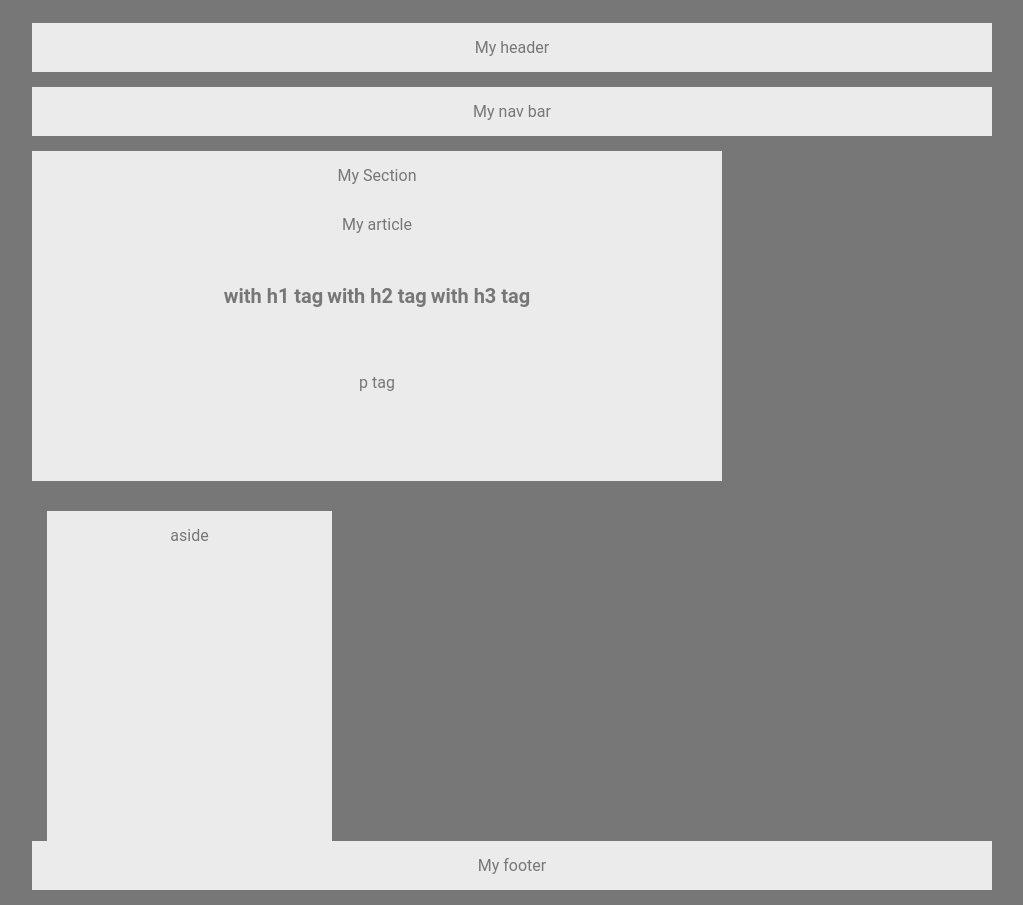
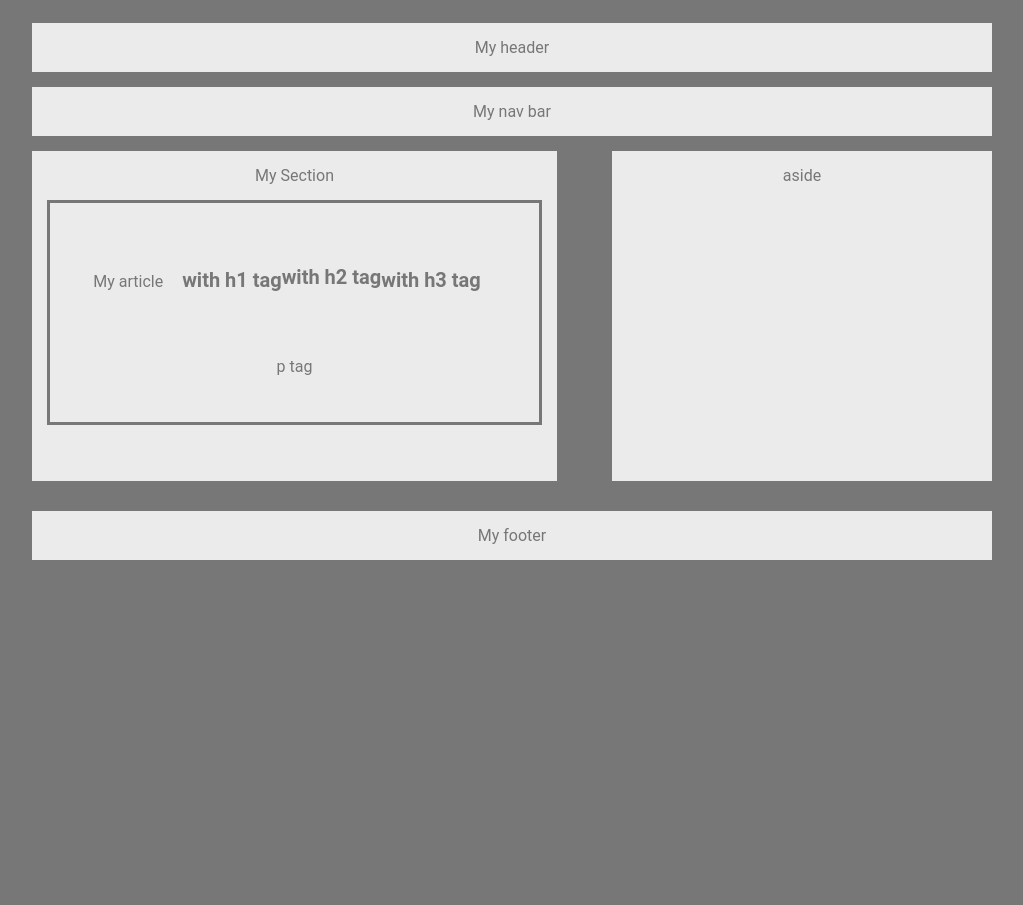
Before and after one commit to vdelacue/hw-wireframe, a plain HTML site: page index.html in a window 1280 px wide. Shown: the whole page, without its empty margins (128-1151 px from the left). After the commit the page ends 800 px from the top, so only its background shows below. Drawn offline with Linux system fonts and the light colour scheme.

Commit message:
applied clear fix and float to acieve visual greatness

```diff
--- a/index.html
+++ b/index.html
@@ -1,5 +1,6 @@
 <!DOCTYPE html>
 <html lang="en">
+
 <head>
     <meta charset="UTF-8">
     <meta name="viewport" content="width=device-width, initial-scale=1.0">
@@ -7,6 +8,7 @@
     <link rel="stylesheet" type="text/css" href="style.css" />
     <title>hw-wireframe</title>
 </head>
+
 <body>
     <div class="container">
 
@@ -17,12 +19,12 @@
         <nav>
             My nav bar
         </nav>
-
+        <div class="clearfix">
             <section>
                 My Section
                 <article>
                     My article
-                <div>
+                    <div class="hTags">
                         <h1>with h1 tag</h1>
                         <h2>with h2 tag</h2>
                         <h3>with h3 tag</h3>
@@ -33,6 +35,8 @@
             <aside>
                 aside
             </aside>
+        </div>
+
         <footer>
             My footer
         </footer>
@@ -40,4 +44,5 @@
     </div>
 
 </body>
+
 </html>
--- a/style.css
+++ b/style.css
@@ -13,9 +13,7 @@
     font-weight: bold;
 }
 
-.clearfix: :after, .clearfix: :before {
-    content: " ";
-} */
+*/
 
 /*
 header {
@@ -27,11 +25,19 @@ header {
     padding-left: 50%;
 } */
 
+.clearfix::after,
+.clearfix::before {
+    content: " ";
+    clear: both;
+    display: block;
+}
+
 body {
     background-color: #777;
     color: #ebebeb;
     font-family: 'Roboto', sans-serif;
 }
+
 .container {
     margin-left: auto;
     margin-right: auto;
@@ -40,7 +46,12 @@ body {
     position: absolute;
     width: 960px;
 }
-header, nav, section, aside, footer {
+
+header,
+nav,
+section,
+aside,
+footer {
     background-color: #ebebeb;
     color: #777;
     padding: 15px;
@@ -50,13 +61,14 @@ header, nav, section, aside, footer {
 
 section {
     float: left;
-  width: 660px;
+    width: 495px;
     margin-bottom: 15px;
     height: 300px;
 }
+
 aside {
-  float: left;
-  width: 255px;
+    float: right;
+    width: 350px;
     height: 300px;
     margin-left: 15px;
 }
@@ -65,16 +77,23 @@ footer {
     clear: both;
     margin-bottom: 15px;
 }
+
 article {
     background-color: #ebebeb;
     color: #777;
     padding: 15px;
     margin-top: 15px;
-  h1, h2, h3 {
-    display: inline-block;
+    border: solid;
+
+    h1,
+    h2,
+    h3 {
+        display: inline;
         font-size: 20px;
     }
-  div, p{
+
+    div,
+    p {
         background-color: #ebebeb;
         color: #777;
         padding: 15px;
@@ -83,15 +102,23 @@ article {
 }
 
 @media (max-width: 960px) {
-  aside, section {
+
+    aside,
+    section {
         width: 100%;
     }
+
     aside {
         margin-top: 0;
         margin-left: 0;
         margin-bottom: 15px;
     }
+
     .container {
         width: 100%;
     }
 }
+
+.hTags {
+    display: inline-flex;
+}
```
Lines whose indentation alone changed are shown as unchanged.
